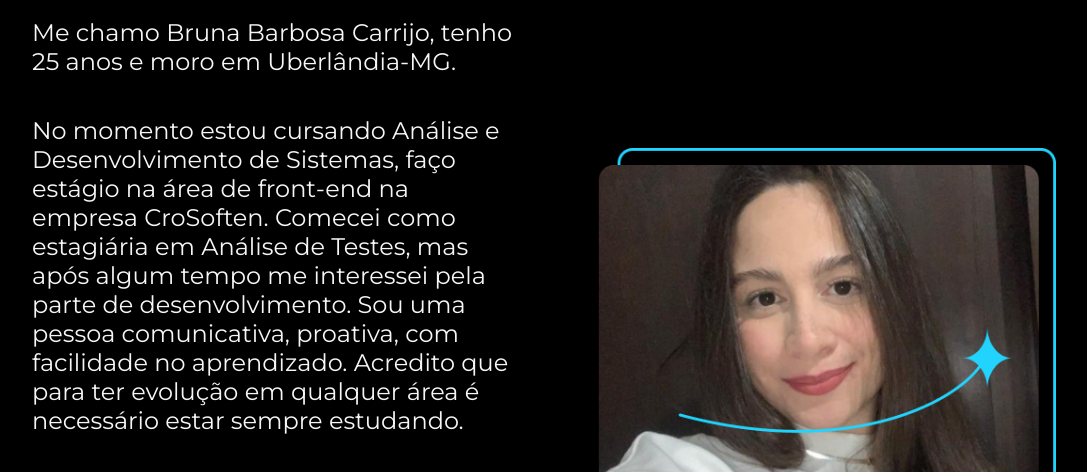
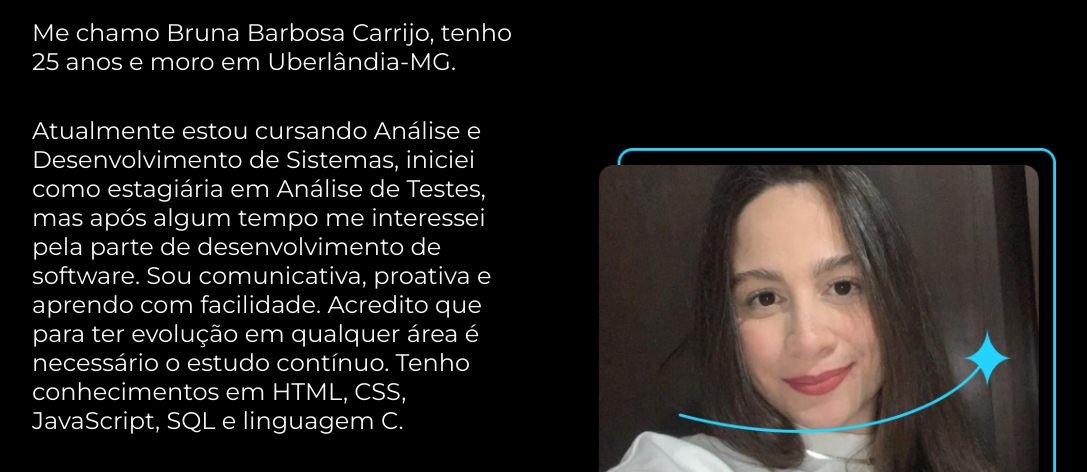
Before and after one commit to brunabcarrijo/PortfolioBruna, a plain HTML site: page about.html in a window 1280 px wide. Shown: the part 211-683 px from the top of the page, without its empty margins (96-1183 px from the left). Drawn offline with nearby package versions, Linux system fonts and the light colour scheme.

Commit message:
Atualização do 'sobre'

```diff
--- a/about.html
+++ b/about.html
@@ -20,7 +20,7 @@
             <h1 class="apresentacao__conteudo__titulo">Sobre mim</h1>
             <p class="apresentacao__conteudo__texto">Me chamo Bruna Barbosa Carrijo, tenho 25 anos e moro em Uberlândia-MG.</p>
 
-            <p class="apresentacao__conteudo__texto">No momento estou cursando Análise e Desenvolvimento de Sistemas, faço estágio na área de front-end na empresa CroSoften. Comecei como estagiária em Análise de Testes, mas após algum tempo me interessei pela parte de desenvolvimento. Sou uma pessoa comunicativa, proativa, com facilidade no aprendizado. Acredito que para ter evolução em qualquer área é necessário estar sempre estudando.</p>
+            <p class="apresentacao__conteudo__texto">Atualmente estou cursando Análise e Desenvolvimento de Sistemas, iniciei como estagiária em Análise de Testes, mas após algum tempo me interessei pela parte de desenvolvimento de software. Sou comunicativa, proativa e aprendo com facilidade. Acredito que para ter evolução em qualquer área é necessário o estudo contínuo. Tenho conhecimentos em HTML, CSS, JavaScript, SQL e linguagem C.</p>
 
             <h2 class="apresentacao__conteudo__titulo">Portfólio</h2>
             <p class="apresentacao__conteudo__texto">Com base nos estudos contínuos, criei alguns sites de acordo com os cursos realizados pela plataforma Alura.</p>
```
